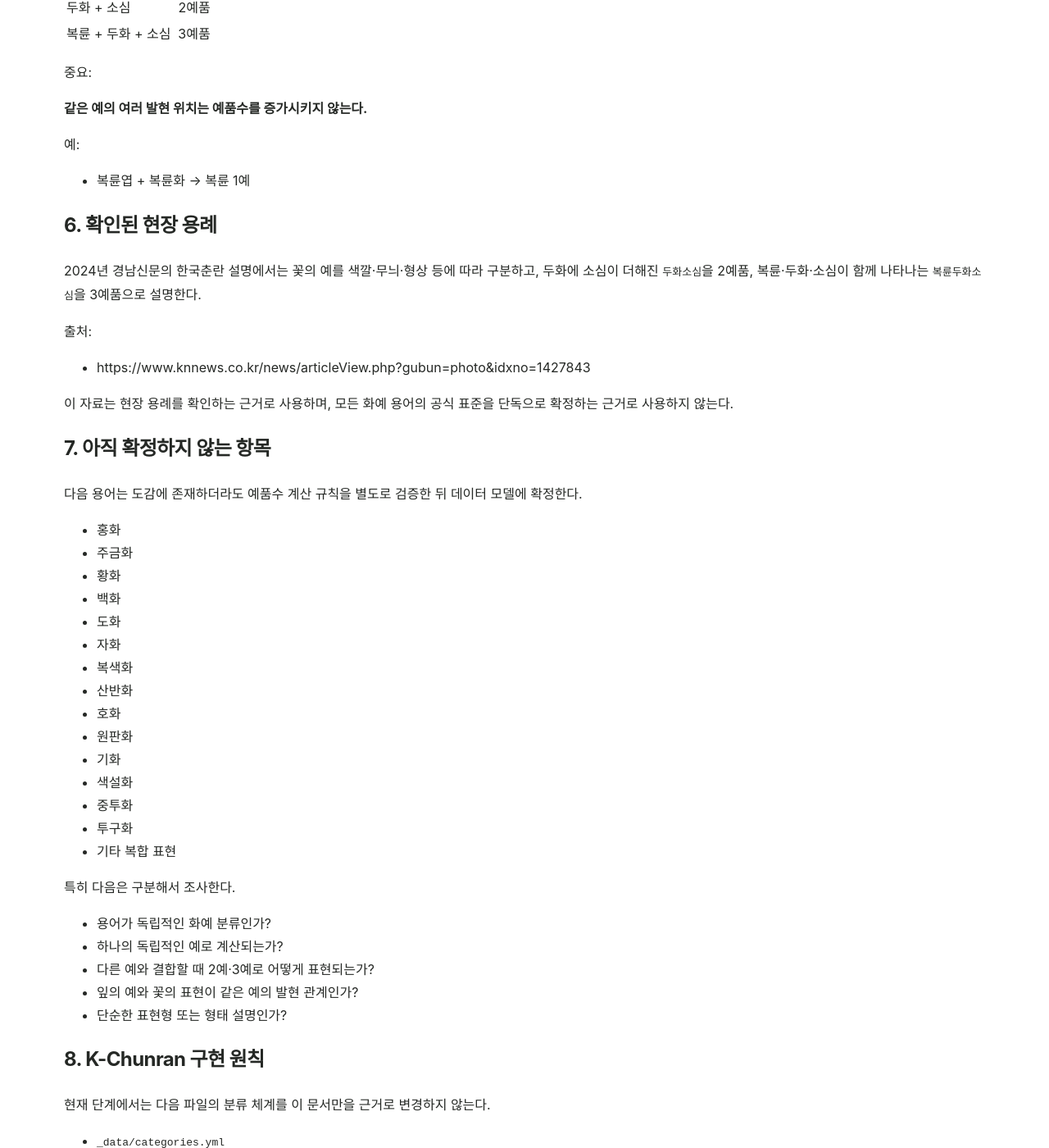
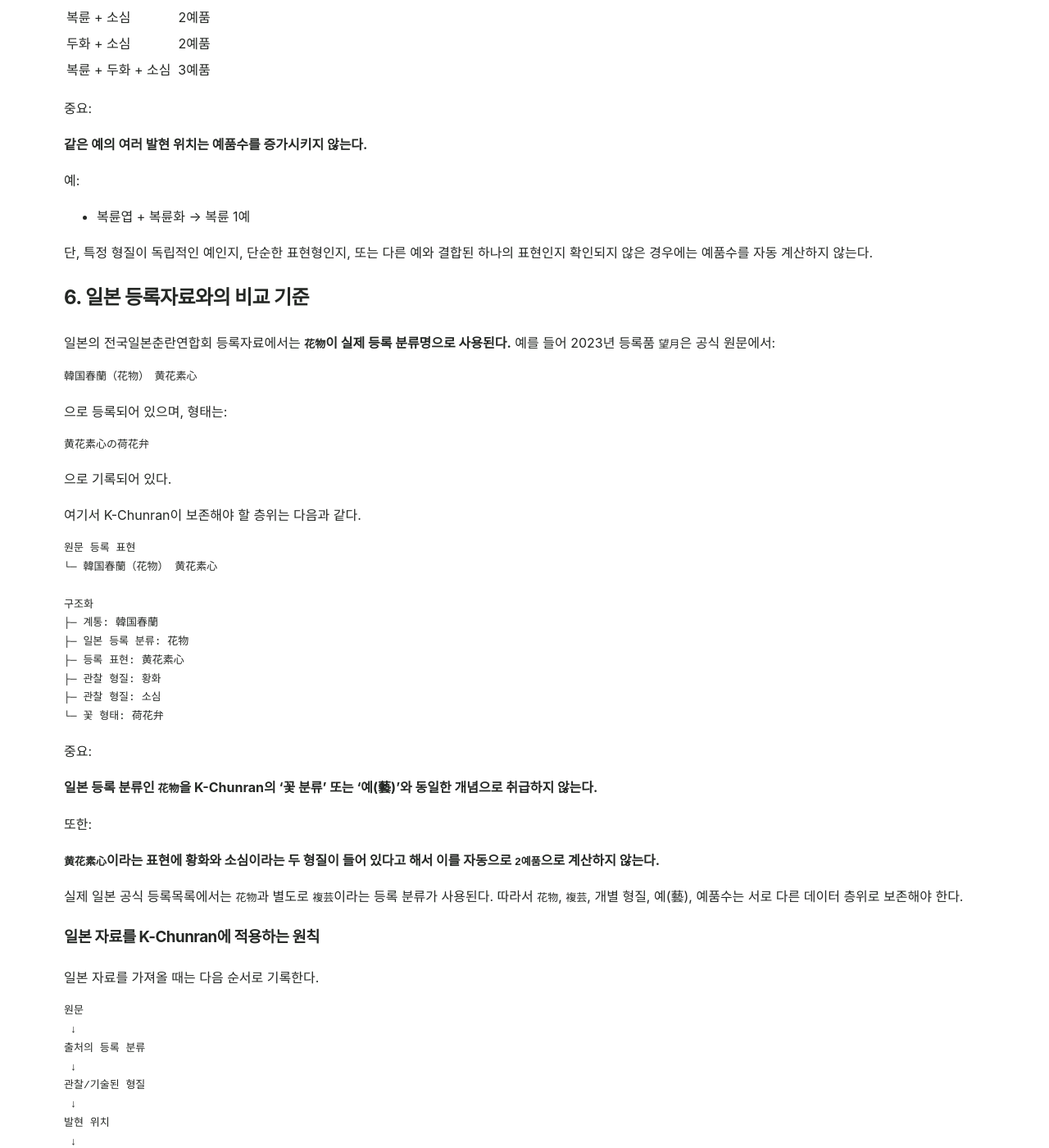
Before and after one commit to parasolra5-pixel/K-chunran, a Jekyll site: the page built from docs/flower-art-model.md, in a window 1280 px wide and 1400 px high, scrolled down 2772 px. Shown: the whole window at 82% size. Built offline with Jekyll 4.4.1, drawn with Linux system fonts in a browser that asks for light colours; our own code applies the rules of GitHub Pages for plain Markdown files; some of the changed text lies outside the part shown.

Commit message:
docs: separate source classifications from art-count model

```diff
--- a/docs/flower-art-model.md
+++ b/docs/flower-art-model.md
@@ -71,6 +71,8 @@ K-Chunran에서는 다음 세 가지를 분리한다.
 → 복륜두화소심
 ~~~
 
+다만 이 절의 예품수 사례는 **한국춘란 현장 용례를 기준으로 한 초기 검증 사례**이며, 모든 화예 용어에 일반화하기 전에 개별 용어와 관계를 계속 검증한다.
+
 ## 4. 데이터 관계
 
 초기 모델은 다음 관계를 전제로 한다.
@@ -126,7 +128,70 @@ K-Chunran에서는 다음 세 가지를 분리한다.
 예:
 - 복륜엽 + 복륜화 → 복륜 1예
 
-## 6. 확인된 현장 용례
+단, 특정 형질이 독립적인 예인지, 단순한 표현형인지, 또는 다른 예와 결합된 하나의 표현인지 확인되지 않은 경우에는 예품수를 자동 계산하지 않는다.
+
+## 6. 일본 등록자료와의 비교 기준
+
+일본의 전국일본춘란연합회 등록자료에서는 **`花物`이 실제 등록 분류명으로 사용된다.** 예를 들어 2023년 등록품 `望月`은 공식 원문에서:
+
+~~~text
+韓国春蘭（花物）　黄花素心
+~~~
+
+으로 등록되어 있으며, 형태는:
+
+~~~text
+黄花素心の荷花弁
+~~~
+
+으로 기록되어 있다.
+
+여기서 K-Chunran이 보존해야 할 층위는 다음과 같다.
+
+~~~text
+원문 등록 표현
+└─ 韓国春蘭（花物） 黄花素心
+
+구조화
+├─ 계통: 韓国春蘭
+├─ 일본 등록 분류: 花物
+├─ 등록 표현: 黄花素心
+├─ 관찰 형질: 황화
+├─ 관찰 형질: 소심
+└─ 꽃 형태: 荷花弁
+~~~
+
+중요:
+
+**일본 등록 분류인 `花物`을 K-Chunran의 '꽃 분류' 또는 '예(藝)'와 동일한 개념으로 취급하지 않는다.**
+
+또한:
+
+**`黄花素心`이라는 표현에 황화와 소심이라는 두 형질이 들어 있다고 해서 이를 자동으로 `2예품`으로 계산하지 않는다.**
+
+실제 일본 공식 등록목록에서는 `花物`과 별도로 `複芸`이라는 등록 분류가 사용된다. 따라서 `花物`, `複芸`, 개별 형질, 예(藝), 예품수는 서로 다른 데이터 층위로 보존해야 한다.
+
+### 일본 자료를 K-Chunran에 적용하는 원칙
+
+일본 자료를 가져올 때는 다음 순서로 기록한다.
+
+~~~text
+원문
+ ↓
+출처의 등록 분류
+ ↓
+관찰/기술된 형질
+ ↓
+발현 위치
+ ↓
+예 관계
+ ↓
+예품수
+~~~
+
+특히 `花物`, `柄物`, `複芸`은 **출처의 등록체계에 속한 분류 정보**로 먼저 보존하고, K-Chunran의 예품수 계산에 직접 대입하지 않는다.
+
+## 7. 확인된 현장 용례
 
 2024년 경남신문의 한국춘란 설명에서는 꽃의 예를 색깔·무늬·형상 등에 따라 구분하고, 두화에 소심이 더해진 `두화소심`을 2예품, 복륜·두화·소심이 함께 나타나는 `복륜두화소심`을 3예품으로 설명한다.
 
@@ -135,7 +200,7 @@ K-Chunran에서는 다음 세 가지를 분리한다.
 
 이 자료는 현장 용례를 확인하는 근거로 사용하며, 모든 화예 용어의 공식 표준을 단독으로 확정하는 근거로 사용하지 않는다.
 
-## 7. 아직 확정하지 않는 항목
+## 8. 아직 확정하지 않는 항목
 
 다음 용어는 도감에 존재하더라도 예품수 계산 규칙을 별도로 검증한 뒤 데이터 모델에 확정한다.
 
@@ -162,8 +227,9 @@ K-Chunran에서는 다음 세 가지를 분리한다.
 - 다른 예와 결합할 때 2예·3예로 어떻게 표현되는가?
 - 잎의 예와 꽃의 표현이 같은 예의 발현 관계인가?
 - 단순한 표현형 또는 형태 설명인가?
+- 출처의 등록 분류인가, K-Chunran의 관찰/분류 개념인가?
 
-## 8. K-Chunran 구현 원칙
+## 9. K-Chunran 구현 원칙
 
 현재 단계에서는 다음 파일의 분류 체계를 이 문서만을 근거로 변경하지 않는다.
 
@@ -184,6 +250,8 @@ K-Chunran에서는 다음 세 가지를 분리한다.
     ↓
 예품수 규칙 검증
     ↓
+출처 등록 분류와 K-Chunran 분류의 층위 분리
+    ↓
 데이터 스키마 확정
     ↓
 샘플 품종 데이터 적용
@@ -232,6 +300,6 @@ AI 데이터 구조 연결
 
 이렇게 하면 하나의 예가 여러 기관에서 발현되는 경우와 서로 다른 예가 결합되는 경우를 구별할 수 있다.
 
-## 10. 설계 원칙 한 문장
+## 11. 설계 원칙 한 문장
 
-> **K-Chunran은 '도감 분류', '관찰 형질', '예(藝)'를 분리하고, 하나의 예가 여러 위치에서 발현되는 관계를 보존한 뒤 예품수를 계산한다.**
+> **K-Chunran은 '도감 분류', '관찰 형질', '예(藝)', 그리고 출처의 등록 분류를 분리하고, 하나의 예가 여러 위치에서 발현되는 관계를 보존한 뒤 검증된 규칙에 따라 예품수를 계산한다.**
```
Also changed, not shown: other parts of docs/flower-art-model.md (+1 -1 lines).
